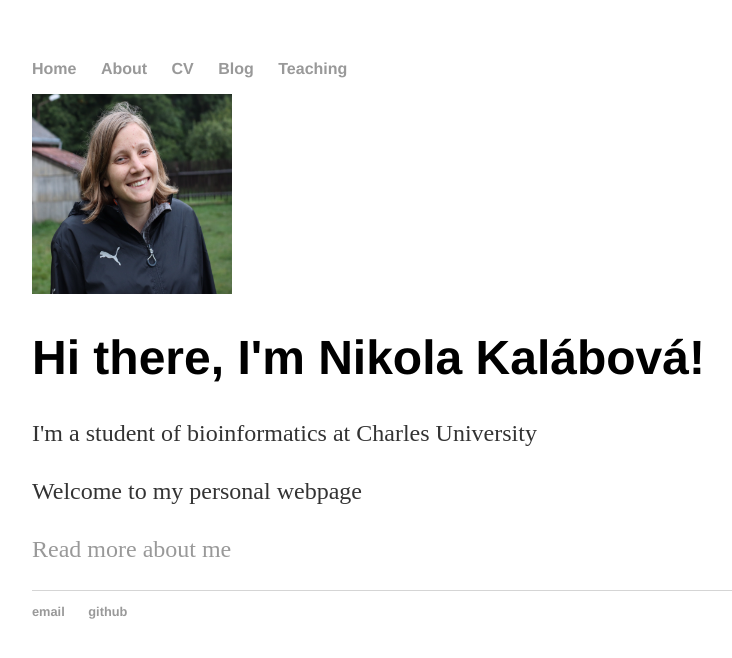
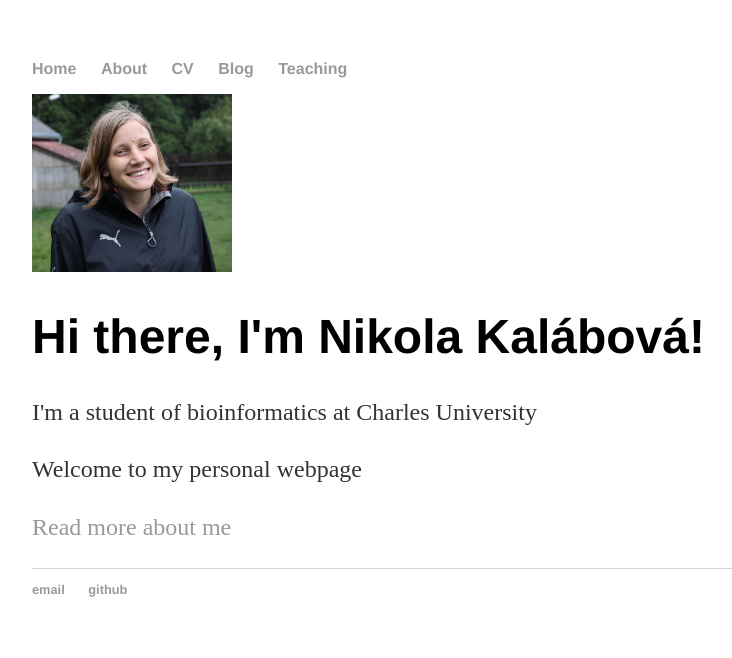
Before and after one commit to lavakin/lavakin.github.io, a Jekyll site: the page built from index.html, in a window 1280 px wide. Shown: the top 658 px of the page, without its empty margins (160-892 px from the left). Built offline with Jekyll 4.4.1, drawn with Linux system fonts in a browser that asks for light colours.

Commit message:
Update index.html

```diff
--- a/index.html
+++ b/index.html
@@ -2,7 +2,7 @@
 layout: default
 title: Nikola Kalábová, Personal Webpage
 ---
-<img src="/assets/images/profile_image.jpeg" alt="" width="200" height="200">
+<img src="/assets/images/profile_image.jpeg" alt="" width="200">
 <div class="blurb">
 	<h1>Hi there, I'm Nikola Kalábová!</h1>
 	<p>I'm a student of bioinformatics at Charles University</p>
```
